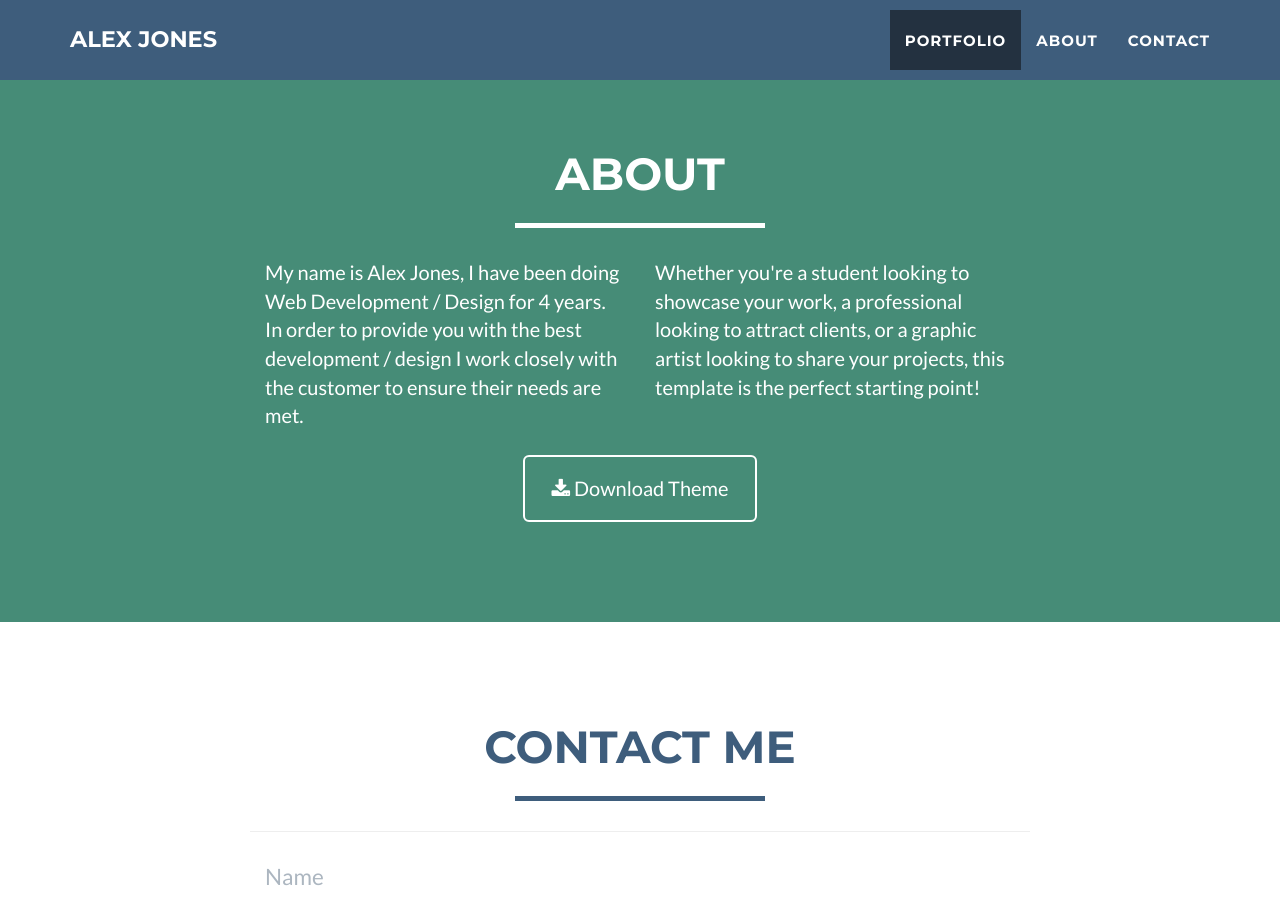
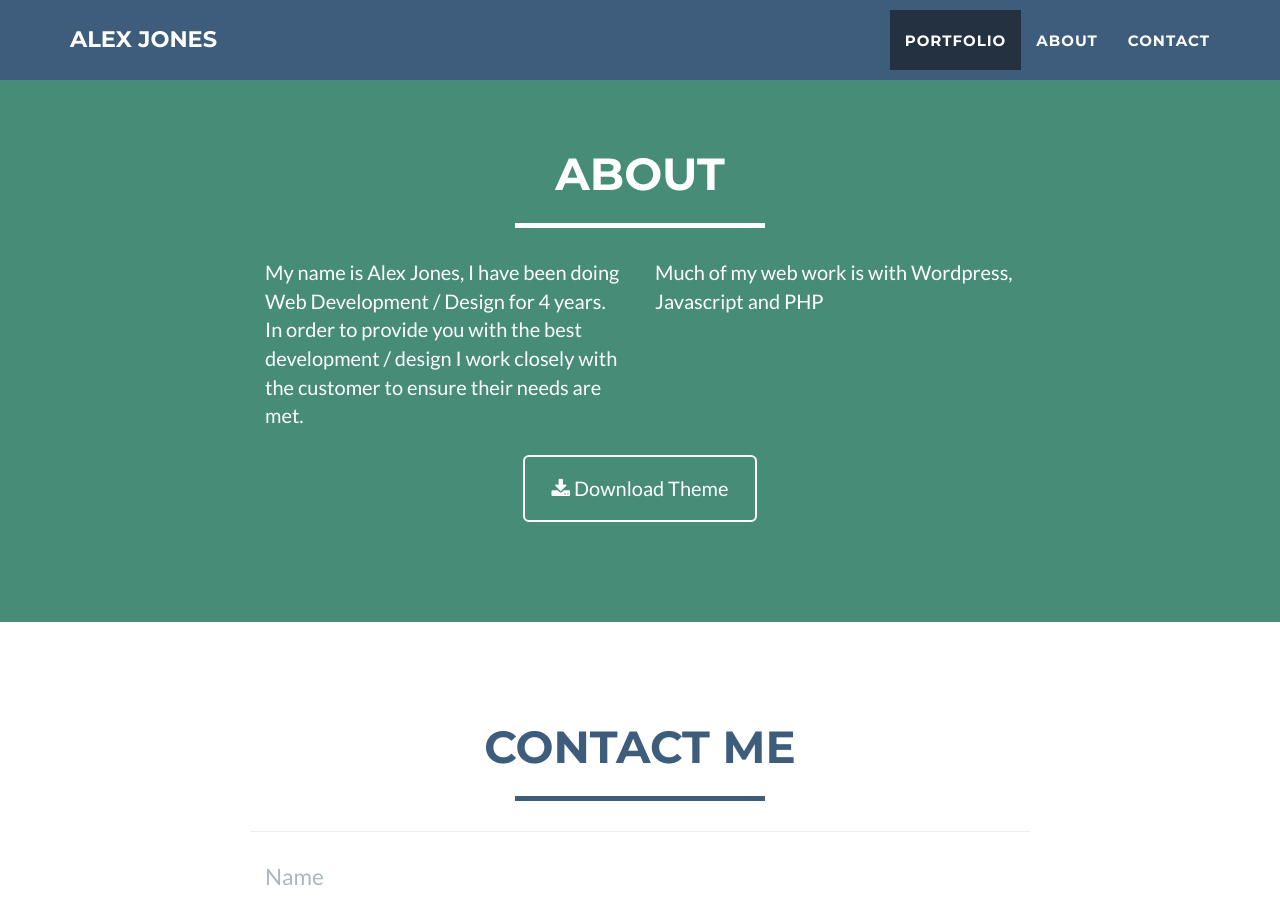
Before and after one commit to killerkoda13/killerkoda13.github.io, a Jekyll site: the page built from index.html, in a window 1280 px wide and 900 px high, scrolled down 1616 px. Built offline with Jekyll 4.4.1, drawn with Linux system fonts in a browser that asks for light colours.

Commit message:
updated about

```diff
--- a/_includes/about.html
+++ b/_includes/about.html
@@ -12,7 +12,7 @@
                     <p>My name is Alex Jones, I have been doing Web Development / Design for 4 years. In order to provide you with the best development / design I work closely with the customer to ensure their needs are met.</p>
                 </div>
                 <div class="col-lg-4">
-                    <p>Whether you're a student looking to showcase your work, a professional looking to attract clients, or a graphic artist looking to share your projects, this template is the perfect starting point! </p>
+                    <p>Much of my web work is with Wordpress, Javascript and PHP</p>
                 </div>
                 <div class="col-lg-8 col-lg-offset-2 text-center">
                     <a href="#" class="btn btn-lg btn-outline">
```
